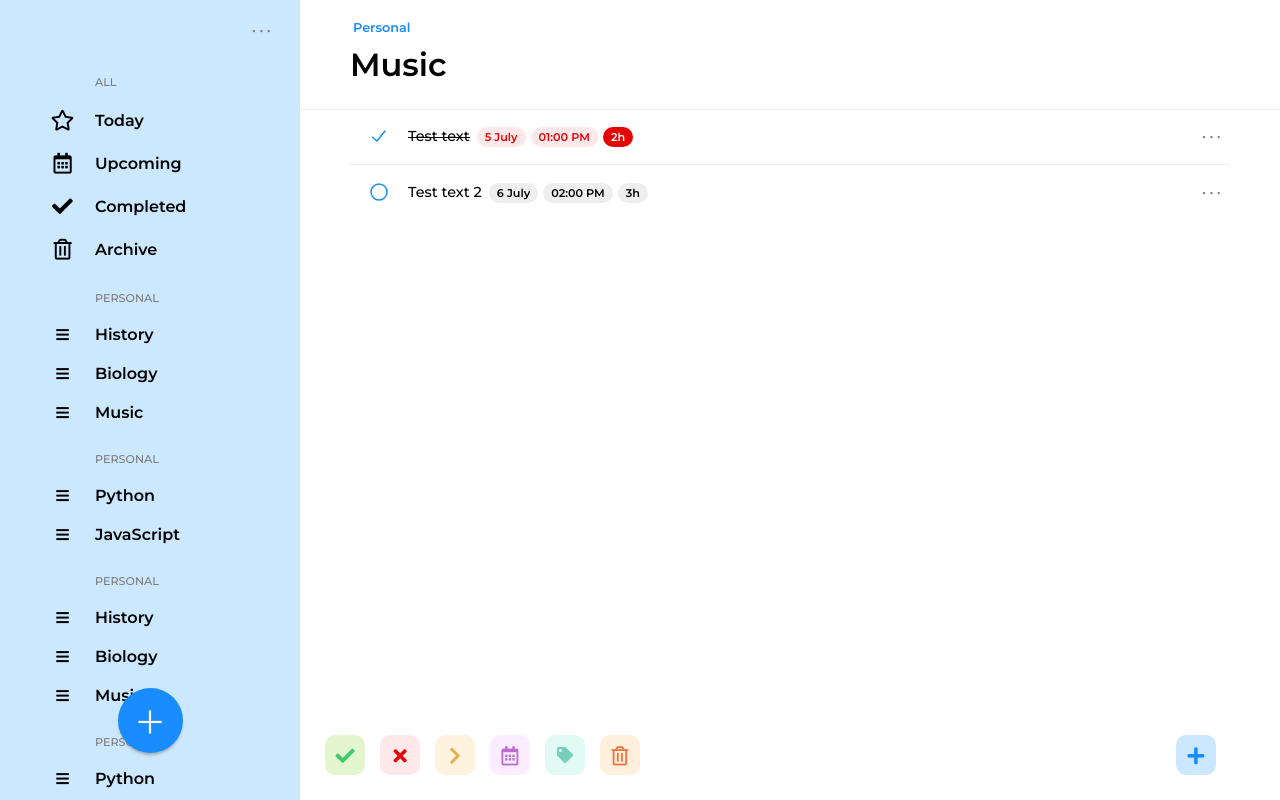
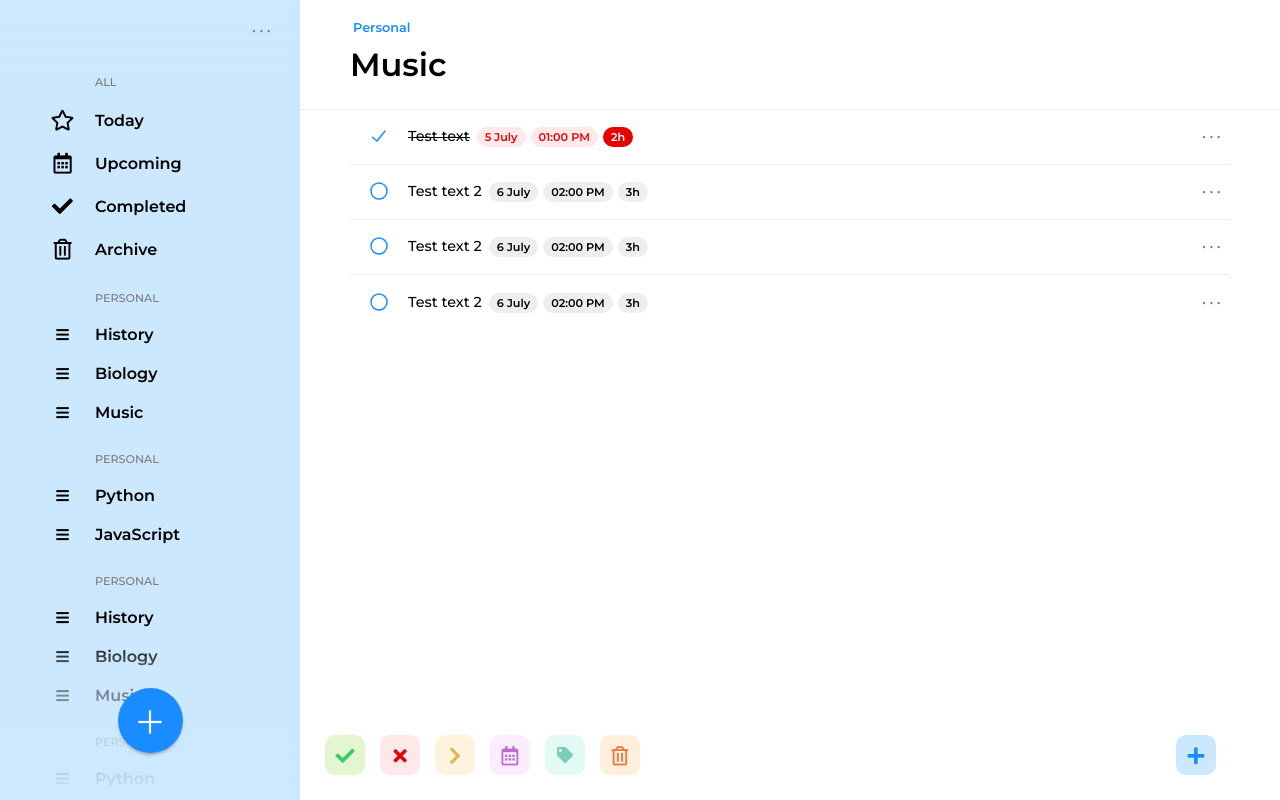
Before and after one commit to sviperm/to-do-react-app, a React (Create React App) app: page / in a window 1280 px wide. Built offline with nearby package versions, Linux system fonts and the light colour scheme.

Commit message:
Ready to add gesture animation for TodoList

```diff
--- a/package.json
+++ b/package.json
@@ -4,12 +4,14 @@
   "private": true,
   "dependencies": {
     "immer": "^5.0.0",
+    "lodash-es": "^4.17.15",
+    "lodash-move": "^1.1.1",
     "prop-types": "^15.7.2",
     "react": "^16.10.2",
     "react-dom": "^16.10.2",
     "react-scripts": "3.2.0",
     "react-spring": "^8.0.27",
-    "react-transition-group": "^4.3.0",
+    "react-use-gesture": "^6.0.14",
     "use-immer": "^0.3.5"
   },
   "scripts": {
--- a/src/App.css
+++ b/src/App.css
@@ -7,6 +7,7 @@
     --side-width: 300px;
     --aside-padding-x: 50px;
     --space-between-tasks: 30px;
+    --side-scroll-width: 6px;
     --nav-gap: 20px;
     --main-padding: 50px;
     --todo-item-height: 55px;
@@ -21,6 +22,7 @@
     --blue-dark: #1476d8;
     --gray: #7b7b7b;
     --gray-shadow: #7b7b7b91;
+    --gray-midlight: #94949498;
     --gray-light: #d8d8d870;
     --green-light: #e4f6d0;
     --green: #3acc6c;
--- a/src/components/TodoItem/TodoItem.js
+++ b/src/components/TodoItem/TodoItem.js
@@ -9,7 +9,6 @@ import classes from './TodoItem.module.css';
 const TodoListItem = ({ id, isChecked, text, labels }) => {
     const [isCheckedState, setCheckedState] = useState(isChecked);
     const [textClasses, setTextClasses] = useState([]);
-    // const scrollRef = useRef(null)
 
     useAnimationOnUpdate(
         setTextClasses,
@@ -22,23 +21,19 @@ const TodoListItem = ({ id, isChecked, text, labels }) => {
         console.log(`Todo №${id} ${isCheckedState ? 'checked' : 'unchecked'}`)
     }, [isCheckedState, id])
 
-    const onCheckboxClickHandler = useCallback(
-        () => {
-            setCheckedState(prevState => !prevState)
-        }, [],
-    )
+    const toggleCheckbox = useCallback(() => setCheckedState(prevState => !prevState), [])
 
     const onSettingsButtonHandler = useCallback(
         () => {
             console.log(`Open setting ${id}`)
-            // scrollRef.current.scrollIntoView({ block: 'center', behavior: 'smooth' })
         }, [id],
     )
 
+    // Вынести формирование li в TodoList
     return (
         <li className={classes.TodoItem}>
             <div className={classes.container}>
-                <TodoCheckbox isChecked={isCheckedState} onClick={onCheckboxClickHandler} />
+                <TodoCheckbox isChecked={isCheckedState} onClick={toggleCheckbox} />
                 <span className={textClasses.join(' ')}>{text}</span>
                 <LabelList labels={labels} />
             </div>
--- a/src/components/TodoItem/TodoItem.module.css
+++ b/src/components/TodoItem/TodoItem.module.css
@@ -1,14 +1,12 @@
 .TodoItem {
-    position: relative;
+    padding: 10px 5px;
     display: flex;
+    justify-content: space-between;
     height: var(--todo-item-height);
-    padding: 10px 5px;
     align-items: center;
-    cursor: default;
-    transition: all .2s;
-    justify-content: space-between;
     color: black;
     cursor: -webkit-grab;
+    transition: all .2s;
 }
 .TodoItem:not(:last-child) {
     border-bottom: 1px solid var(--gray-light);
--- a/src/containers/TodoApp/TodoList/TodoList.js
+++ b/src/containers/TodoApp/TodoList/TodoList.js
@@ -18,8 +18,23 @@ const TodoList = () => {
                 { text: '3h', color: 'gray' },
             ]
         },
+        {
+            id: 3, isChecked: false, text: 'Test text 2', labels: [
+                { text: '6 July', color: 'gray' },
+                { text: '02:00 PM', color: 'gray' },
+                { text: '3h', color: 'gray' },
+            ]
+        },
+        {
+            id: 4, isChecked: false, text: 'Test text 2', labels: [
+                { text: '6 July', color: 'gray' },
+                { text: '02:00 PM', color: 'gray' },
+                { text: '3h', color: 'gray' },
+            ]
+        },
     ].map((todo) => <TodoItem key={todo.id} {...todo} />);
 
+    // Вся анимация должна быть здесь
     return (
         <ul className={classes.TodoList}>
             {todoList}
```
Also changed, not shown: 1 other file (tests, documents, lock files or other folders).
